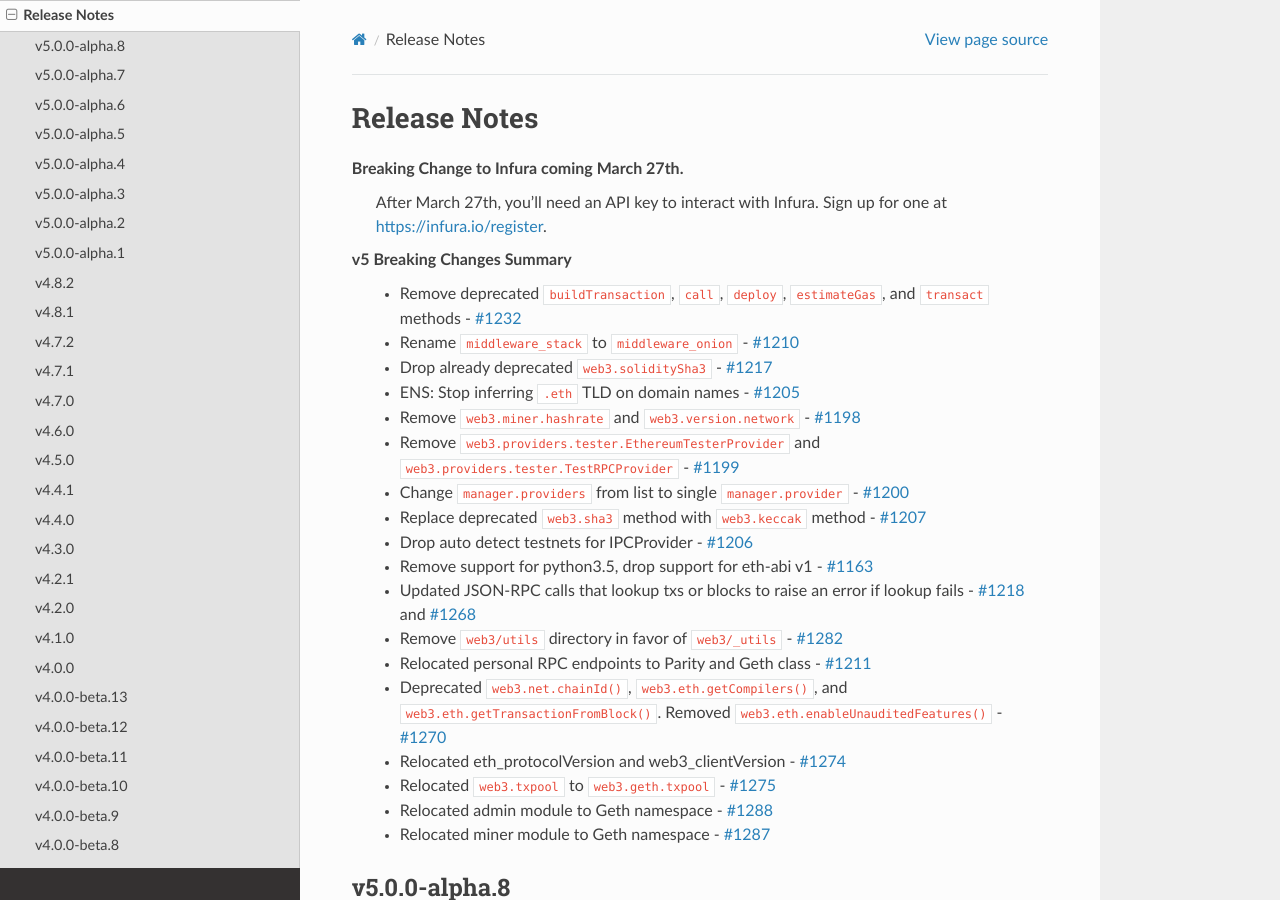
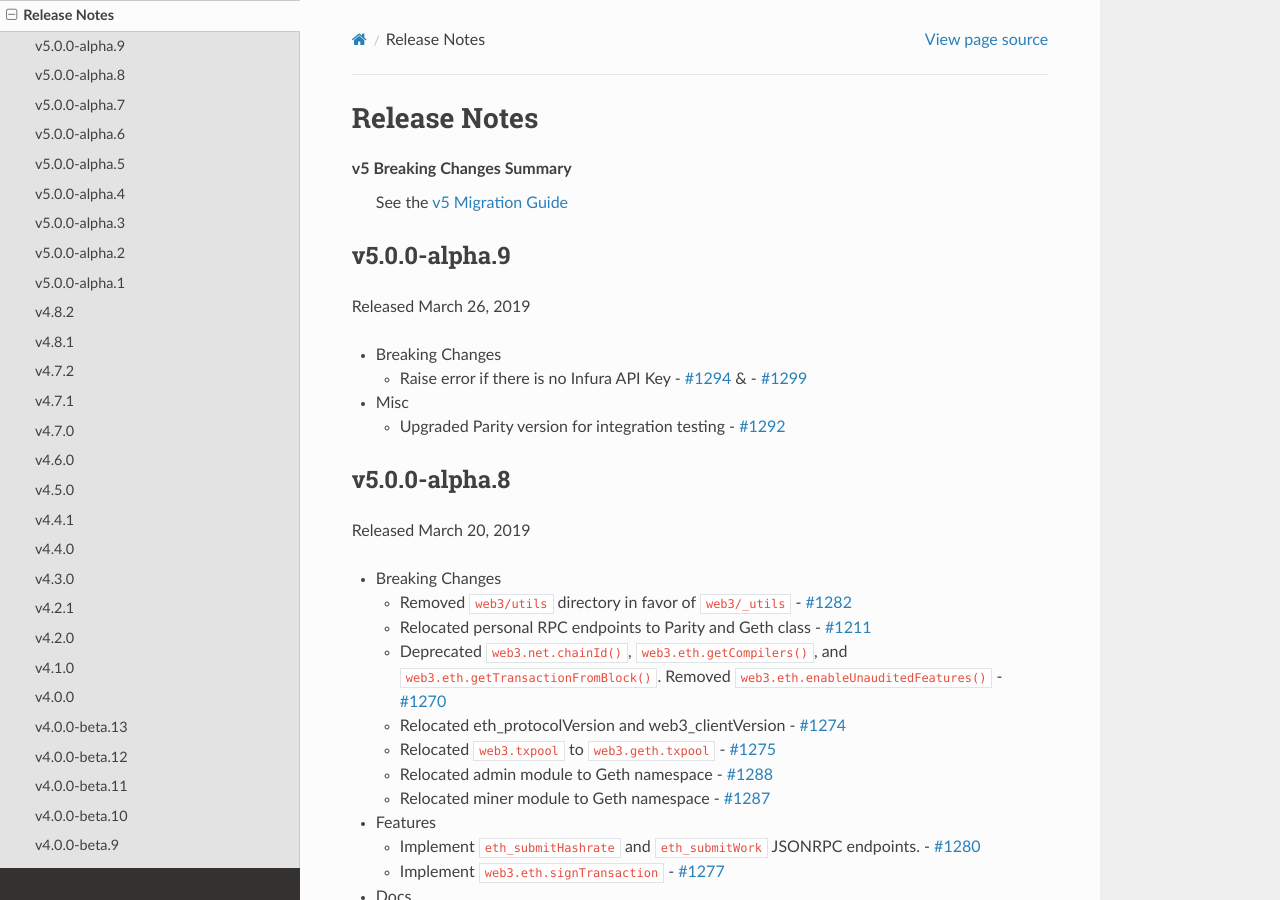
Before and after one commit to shuziren/web3.py, a Sphinx documentation site: the page built from docs/releases.rst, in a window 1280 px wide and 900 px high. Built offline with Sphinx 7.4.7 and the Read the Docs theme 2.0.0, drawn with Linux system fonts in a browser that asks for light colours.

Commit message:
v5.0.0a9 Release notes

```diff
--- a/docs/providers.rst
+++ b/docs/providers.rst
@@ -168,6 +168,11 @@ Then set the environment variable ``WEB3_INFURA_PROJECT_ID`` with your Project I
 
     $ export WEB3_INFURA_PROJECT_ID=YourProjectID
 
+If you have checked the box in the Infura UI indicating that requests need
+an optional secret key, set the environment variable ``WEB3_INFURA_API_SECRET``::
+
+    $ export WEB3_INFURA_API_SECRET=YourProjectSecret
+
 .. code-block:: python
 
     >>> from web3.auto.infura import w3
--- a/docs/releases.rst
+++ b/docs/releases.rst
@@ -1,53 +1,23 @@
 Release Notes
 =============
 
-Breaking Change to Infura coming March 27th.
- After March 27th, you'll need an API key to interact with Infura.
- Sign up for one at https://infura.io/register.
+v5 Breaking Changes Summary
+   See the :ref:`v5 Migration Guide<migrating_v4_to_v5>`
 
+v5.0.0-alpha.9
+--------------
+Released March 26, 2019
 
-v5 Breaking Changes Summary
-  - Remove deprecated ``buildTransaction``, ``call``, ``deploy``,
-    ``estimateGas``, and ``transact`` methods
-    - `#1232 <https://github.com/ethereum/web3.py/pull/1232>`_
-  - Rename ``middleware_stack`` to ``middleware_onion``
-    - `#1210 <https://github.com/ethereum/web3.py/pull/1210>`_
-  - Drop already deprecated ``web3.soliditySha3``
-    - `#1217 <https://github.com/ethereum/web3.py/pull/1217>`_
-  - ENS: Stop inferring ``.eth`` TLD on domain names
-    - `#1205 <https://github.com/ethereum/web3.py/pull/1205>`_
-  - Remove ``web3.miner.hashrate`` and ``web3.version.network``
-    - `#1198 <https://github.com/ethereum/web3.py/pull/1198>`_
-  - Remove ``web3.providers.tester.EthereumTesterProvider``
-    and ``web3.providers.tester.TestRPCProvider``
-    - `#1199 <https://github.com/ethereum/web3.py/pull/1199>`_
-  - Change ``manager.providers`` from list to single ``manager.provider``
-    - `#1200 <https://github.com/ethereum/web3.py/pull/1200>`_
-  - Replace deprecated ``web3.sha3`` method with ``web3.keccak`` method
-    - `#1207 <https://github.com/ethereum/web3.py/pull/1207>`_
-  - Drop auto detect testnets for IPCProvider
-    - `#1206 <https://github.com/ethereum/web3.py/pull/1206>`_
-  - Remove support for python3.5, drop support for eth-abi v1
-    - `#1163 <https://github.com/ethereum/web3.py/pull/1163>`_
-  - Updated JSON-RPC calls that lookup txs or blocks to raise
-    an error if lookup fails
-    - `#1218 <https://github.com/ethereum/web3.py/pull/1218>`_ and
-    `#1268 <https://github.com/ethereum/web3.py/pull/1268>`_
-  - Remove ``web3/utils`` directory in favor of ``web3/_utils``
-    - `#1282 <https://github.com/ethereum/web3.py/pull/1282>`_
-  - Relocated personal RPC endpoints to Parity and Geth class
-    - `#1211 <https://github.com/ethereum/web3.py/pull/1211>`_
-  - Deprecated ``web3.net.chainId()``, ``web3.eth.getCompilers()``,
-    and ``web3.eth.getTransactionFromBlock()``. Removed ``web3.eth.enableUnauditedFeatures()``
-    - `#1270 <https://github.com/ethereum/web3.py/pull/1270>`_
-  - Relocated eth_protocolVersion and web3_clientVersion
-    - `#1274 <https://github.com/ethereum/web3.py/pull/1274>`_
-  - Relocated ``web3.txpool`` to ``web3.geth.txpool``
-    - `#1275 <https://github.com/ethereum/web3.py/pull/1275>`_
-  - Relocated admin module to Geth namespace
-    - `#1288 <https://github.com/ethereum/web3.py/pull/1288>`_
-  - Relocated miner module to Geth namespace
-    - `#1287 <https://github.com/ethereum/web3.py/pull/1287>`_
+- Breaking Changes
+
+  - Raise error if there is no Infura API Key
+    - `#1294 <https://github.com/ethereum/web3.py/pull/1294>`_ &
+    - `#1299 <https://github.com/ethereum/web3.py/pull/1299>`_
+
+- Misc
+
+  - Upgraded Parity version for integration testing
+    - `#1292 <https://github.com/ethereum/web3.py/pull/1292>`_
 
 v5.0.0-alpha.8
 --------------
--- a/docs/v5_migration.rst
+++ b/docs/v5_migration.rst
@@ -1,3 +1,5 @@
+.. _migrating_v4_to_v5:
+
 Migrating your code from v4 to v5
 =======================================
 
```
